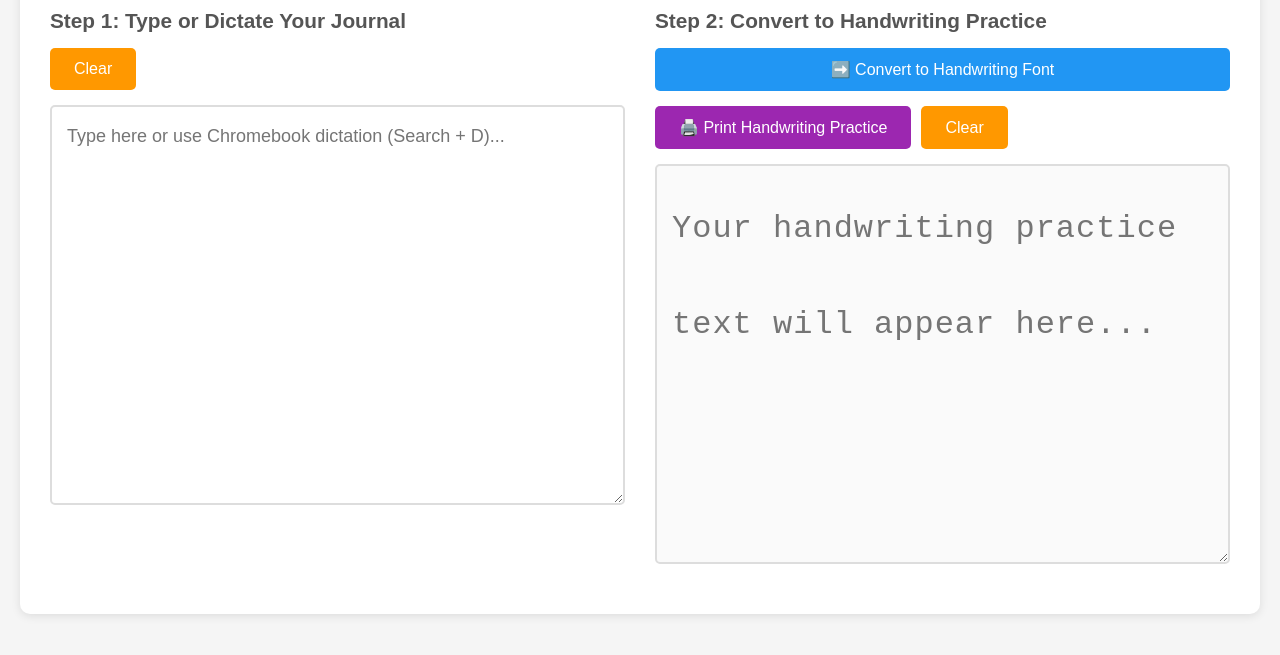
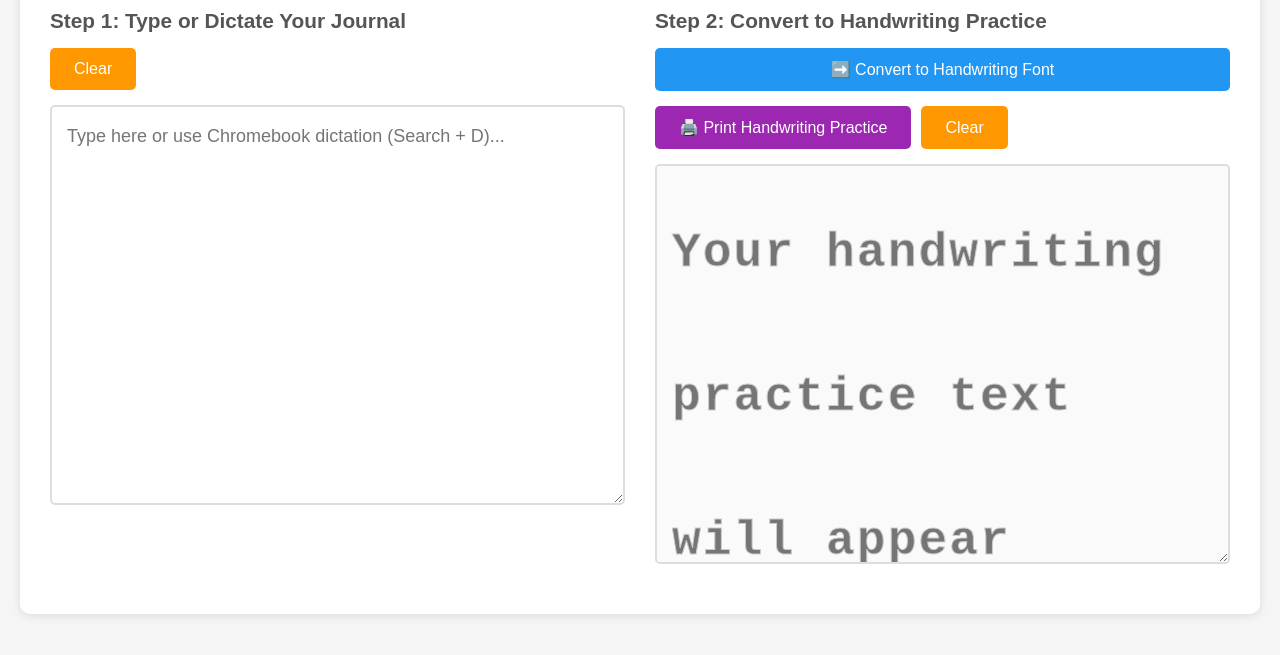
Before and after one commit to MrH-SWES/handwriting-journal, a plain HTML site: page index.html in a window 1280 px wide. Shown: the part 109-764 px from the top of the page. Drawn offline with Linux system fonts and the light colour scheme.

Commit message:
Refactor font styles in index.html
Updated font styles and sizes for improved appearance.

```diff
--- a/index.html
+++ b/index.html
@@ -5,10 +5,7 @@
     <meta name="viewport" content="width=device-width, initial-scale=1.0">
     <title>Voice Journal to Handwriting Practice</title>
     <style>
-        @font-face {
-            font-family: 'TracingFont';
-            src: url('TeachingPrintDottedLined-Ea6W8.otf') format('opentype');
-        }
+        @import url('https://fonts.googleapis.com/css2?family=Architects+Daughter&display=swap');
 
         * {
             margin: 0;
@@ -115,13 +112,16 @@
             background-color: #fafafa;
         }
 
-        /* Handwriting font styles */
+        /* Handwriting font styles - creates tracing effect */
         .handwriting {
-            font-family: 'TracingFont', 'Segoe Print', cursive;
-            font-size: 32px;
+            font-family: 'Architects Daughter', 'Comic Sans MS', cursive;
+            font-size: 48px;
             line-height: 3;
-            letter-spacing: 1px;
-            color: #000000;
+            letter-spacing: 2px;
+            color: transparent;
+            -webkit-text-stroke: 1px #cccccc;
+            text-stroke: 1px #cccccc;
+            font-weight: bold;
         }
 
         .status {
@@ -171,8 +171,10 @@
             #tracingOutput {
                 border: none;
                 background: white;
-                font-size: 36px;
+                font-size: 52px;
                 line-height: 3.5;
+                -webkit-text-stroke: 1.5px #aaaaaa;
+                text-stroke: 1.5px #aaaaaa;
             }
         }
     </style>
```
